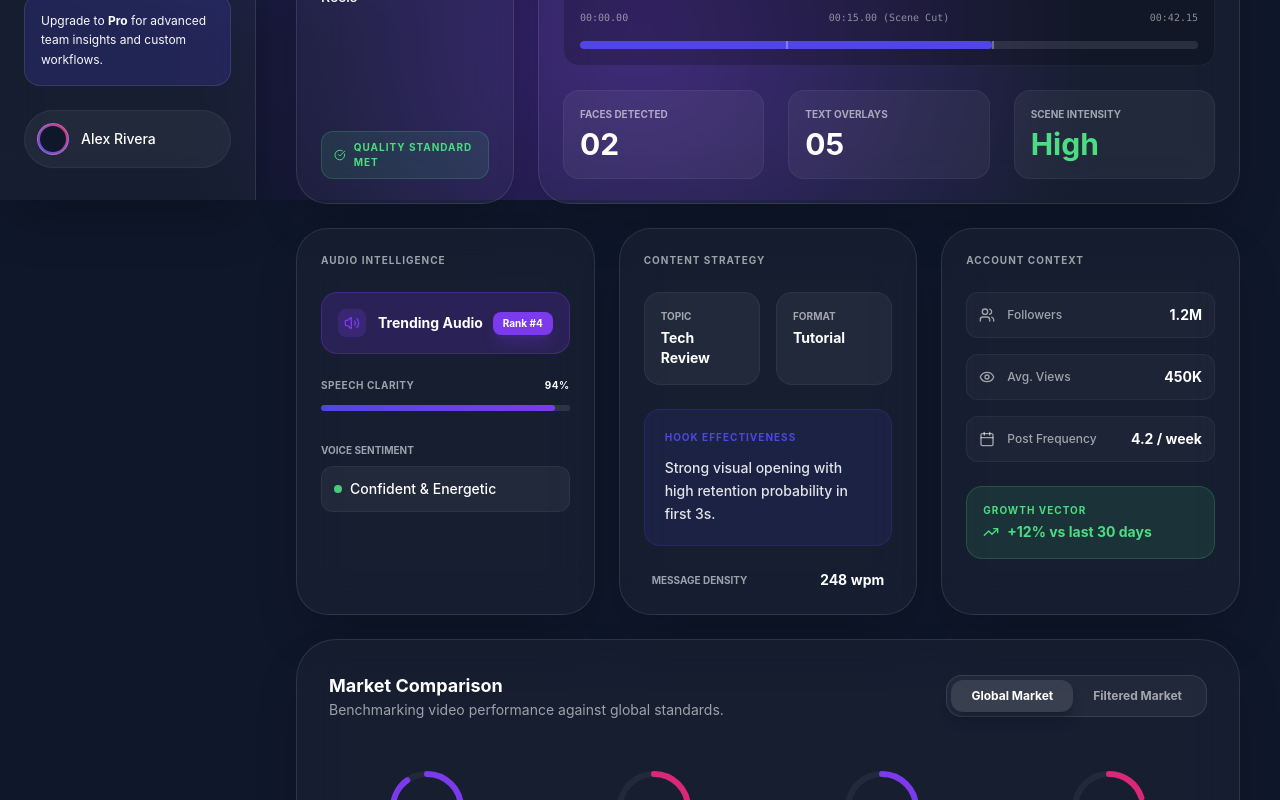
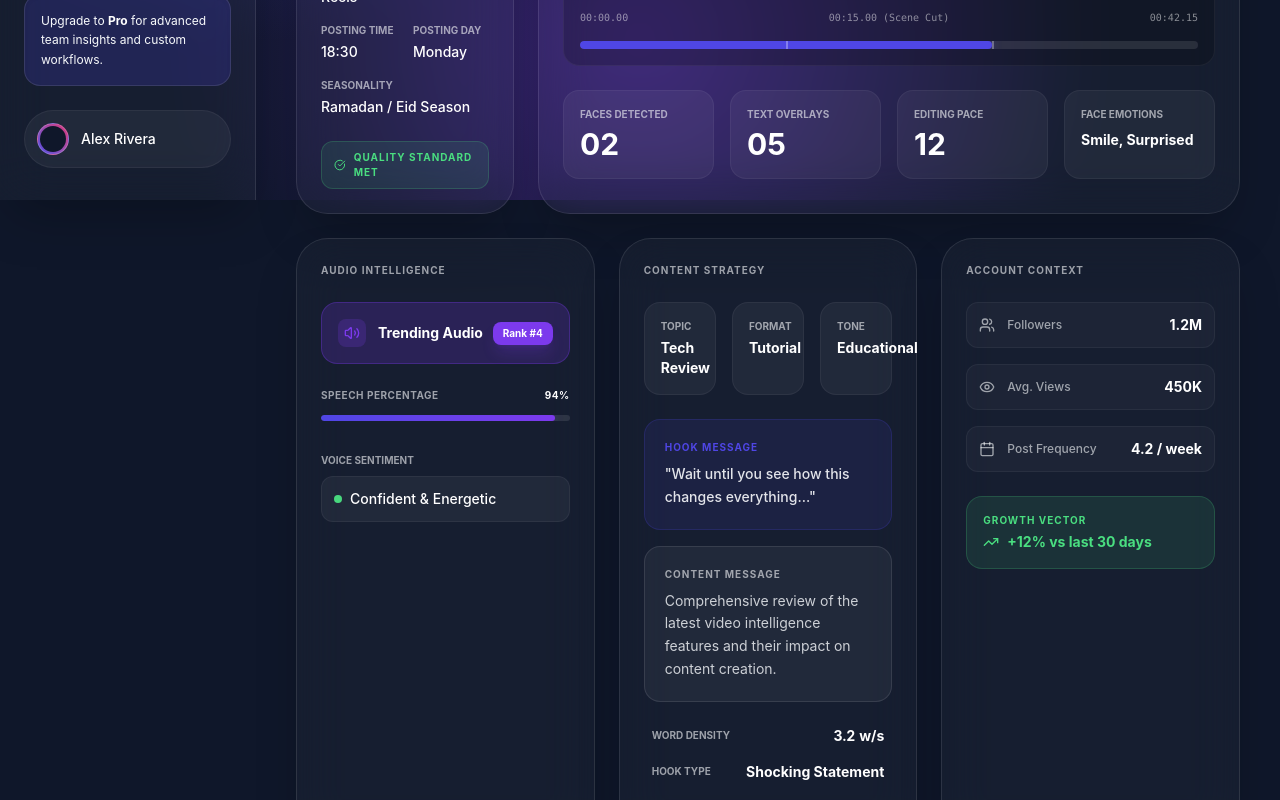
Before and after one commit to fathindifa26/frontend-content, a React (Vite) app: page / in a window 1280 px wide. Shown: the part 600-1400 px from the top of the page. Built offline with nearby package versions, Linux system fonts and the light colour scheme.

Commit message:
fixed metrics

```diff
--- a/src/components/upload/AudioIntelligence.tsx
+++ b/src/components/upload/AudioIntelligence.tsx
@@ -16,7 +16,7 @@ export function AudioIntelligence() {
        </div>
        <div className="space-y-3">
           <div className="flex justify-between text-[10px] font-bold text-on-surface-variant uppercase tracking-wider">
-             <span>Speech Clarity</span>
+             <span>Speech Percentage</span>
              <span className="text-white">94%</span>
           </div>
           <div className="h-1.5 bg-white/10 rounded-full overflow-hidden">
--- a/src/components/upload/ContentStrategy.tsx
+++ b/src/components/upload/ContentStrategy.tsx
@@ -2,7 +2,7 @@ export function ContentStrategy() {
   return (
     <div className="col-span-12 lg:col-span-4 glass-panel p-6 rounded-[32px] space-y-6">
        <h3 className="text-[10px] font-bold text-on-surface-variant uppercase tracking-widest">Content Strategy</h3>
-       <div className="grid grid-cols-2 gap-4">
+       <div className="grid grid-cols-3 gap-4">
           <div className="p-4 bg-white/5 rounded-2xl border border-white/5">
              <p className="text-[10px] text-on-surface-variant uppercase font-bold mb-1">Topic</p>
              <p className="text-sm text-white font-bold">Tech Review</p>
@@ -11,14 +11,34 @@ export function ContentStrategy() {
              <p className="text-[10px] text-on-surface-variant uppercase font-bold mb-1">Format</p>
              <p className="text-sm text-white font-bold">Tutorial</p>
           </div>
+          <div className="p-4 bg-white/5 rounded-2xl border border-white/5">
+             <p className="text-[10px] text-on-surface-variant uppercase font-bold mb-1">Tone</p>
+             <p className="text-sm text-white font-bold">Educational</p>
+          </div>
        </div>
-       <div className="p-5 bg-primary/10 rounded-2xl border border-primary/20 space-y-3">
-          <p className="text-[10px] text-primary font-bold uppercase tracking-widest">Hook Effectiveness</p>
-          <p className="text-sm text-on-surface/90 leading-relaxed font-medium">Strong visual opening with high retention probability in first 3s.</p>
+       <div className="space-y-4">
+          <div className="p-5 bg-primary/10 rounded-2xl border border-primary/20 space-y-2">
+             <p className="text-[10px] text-primary font-bold uppercase tracking-widest">Hook Message</p>
+             <p className="text-sm text-on-surface/90 leading-relaxed font-medium">"Wait until you see how this changes everything..."</p>
+          </div>
+          <div className="p-5 bg-white/5 rounded-2xl border border-white/10 space-y-2">
+             <p className="text-[10px] text-on-surface-variant font-bold uppercase tracking-widest">Content Message</p>
+             <p className="text-sm text-on-surface/80 leading-relaxed">Comprehensive review of the latest video intelligence features and their impact on content creation.</p>
+          </div>
        </div>
-       <div className="flex items-center justify-between px-2">
-          <p className="text-[10px] text-on-surface-variant uppercase font-bold">Message Density</p>
-          <p className="text-sm text-white font-bold tabular-nums">248 wpm</p>
+       <div className="space-y-4 px-2">
+          <div className="flex items-center justify-between">
+             <p className="text-[10px] text-on-surface-variant uppercase font-bold">Word Density</p>
+             <p className="text-sm text-white font-bold tabular-nums">3.2 w/s</p>
+          </div>
+          <div className="flex items-center justify-between">
+             <p className="text-[10px] text-on-surface-variant uppercase font-bold">Hook Type</p>
+             <p className="text-sm text-white font-bold">Shocking Statement</p>
+          </div>
+          <div className="flex items-center justify-between">
+             <p className="text-[10px] text-on-surface-variant uppercase font-bold">Hook Duration</p>
+             <p className="text-sm text-white font-bold tabular-nums">5s</p>
+          </div>
        </div>
     </div>
   );
--- a/src/components/upload/MetadataCard.tsx
+++ b/src/components/upload/MetadataCard.tsx
@@ -28,6 +28,18 @@ export function MetadataCard() {
             <p className="text-[10px] text-on-surface-variant uppercase font-bold mb-1">Duration</p>
             <p className="text-sm text-white font-medium">00:42.15</p>
           </div>
+          <div>
+            <p className="text-[10px] text-on-surface-variant uppercase font-bold mb-1">Posting Time</p>
+            <p className="text-sm text-white font-medium">18:30</p>
+          </div>
+          <div>
+            <p className="text-[10px] text-on-surface-variant uppercase font-bold mb-1">Posting Day</p>
+            <p className="text-sm text-white font-medium">Monday</p>
+          </div>
+          <div className="col-span-2">
+            <p className="text-[10px] text-on-surface-variant uppercase font-bold mb-1">Seasonality</p>
+            <p className="text-sm text-white font-medium">Ramadan / Eid Season</p>
+          </div>
         </div>
       </div>
       <div className="flex items-center space-x-2 text-success bg-success/10 px-3 py-2 rounded-xl border border-success/20">
--- a/src/components/upload/TimelineCard.tsx
+++ b/src/components/upload/TimelineCard.tsx
@@ -30,7 +30,7 @@ export function TimelineCard() {
          </div>
       </div>
 
-      <div className="grid grid-cols-3 gap-6">
+      <div className="grid grid-cols-2 md:grid-cols-4 gap-4">
         <div className="p-4 bg-white/5 rounded-2xl border border-white/5">
           <p className="text-[10px] text-on-surface-variant uppercase font-bold mb-1">Faces Detected</p>
           <p className="text-3xl font-bold text-white">02</p>
@@ -40,8 +40,12 @@ export function TimelineCard() {
           <p className="text-3xl font-bold text-white">05</p>
         </div>
         <div className="p-4 bg-white/5 rounded-2xl border border-white/5">
-          <p className="text-[10px] text-on-surface-variant uppercase font-bold mb-1">Scene Intensity</p>
-          <p className="text-3xl font-bold text-success">High</p>
+          <p className="text-[10px] text-on-surface-variant uppercase font-bold mb-1">Editing Pace</p>
+          <p className="text-3xl font-bold text-white">12</p>
+        </div>
+        <div className="p-4 bg-white/5 rounded-2xl border border-white/5">
+          <p className="text-[10px] text-on-surface-variant uppercase font-bold mb-1">Face Emotions</p>
+          <p className="text-sm font-bold text-white mt-2">Smile, Surprised</p>
         </div>
       </div>
     </div>
```
